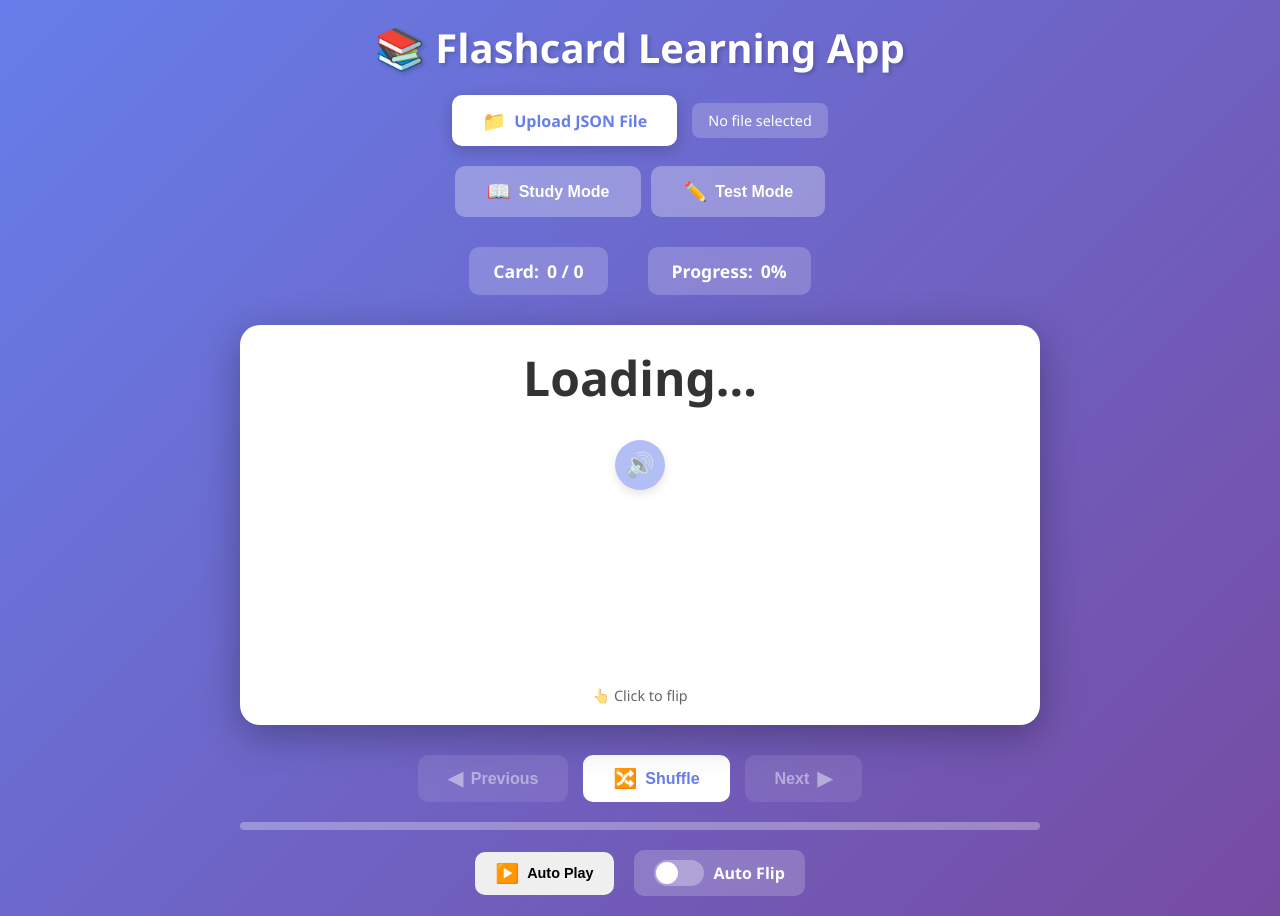
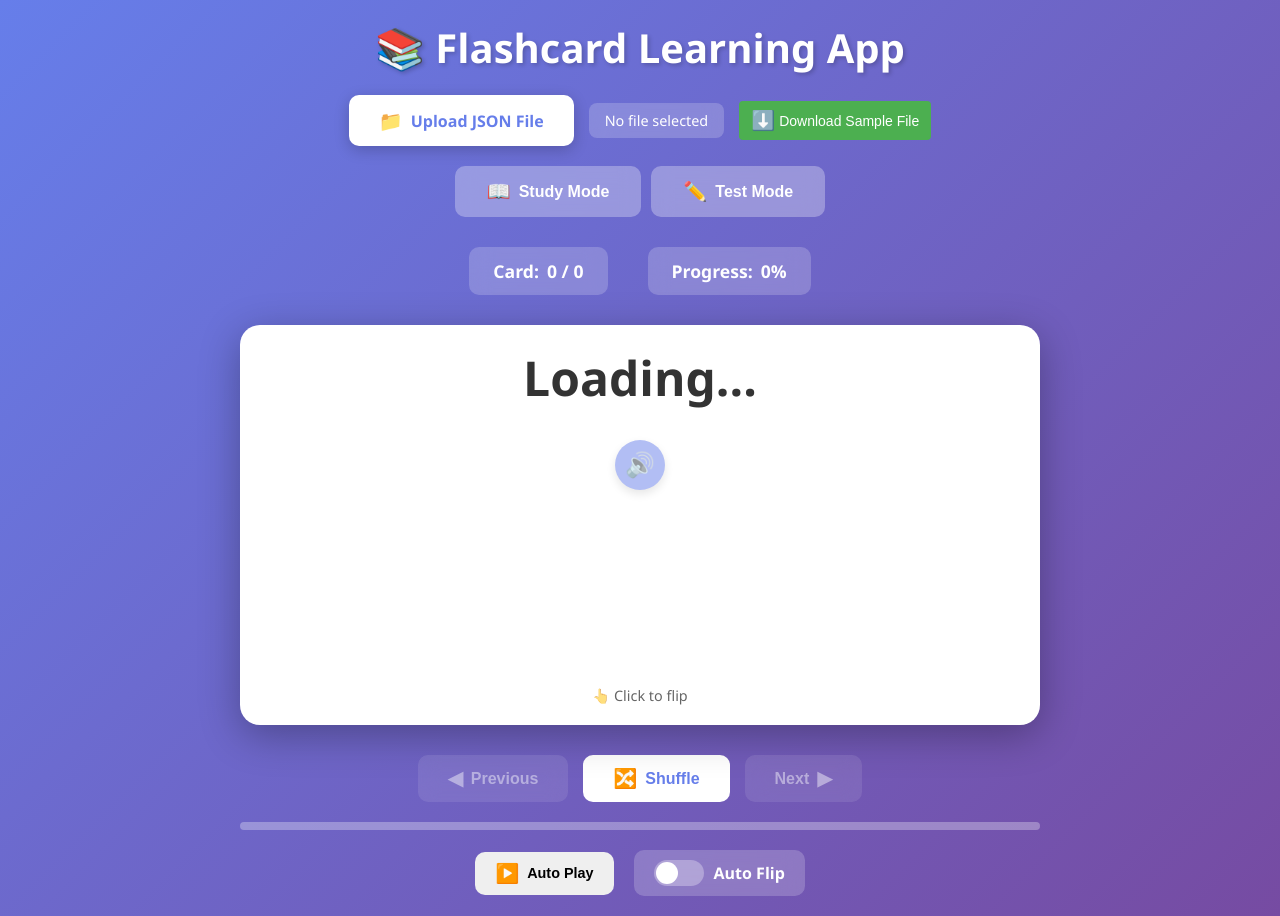
Before and after one commit to vietanhdang/angular-flash-card, an Angular app: page /home in a window 1280 px wide. Built offline with nearby package versions, Linux system fonts and the light colour scheme.

Commit message:
feat: add sample flashcards JSON file and implement download functionality in header component

```diff
--- /dev/null
+++ b/src/app/assets/sample_flashcards.json
@@ -0,0 +1,62 @@
+[
+  {
+    "word": "suite"
+  },
+  {
+    "word": "ambassador"
+  },
+  {
+    "word": "president"
+  },
+  {
+    "word": "hotel"
+  },
+  {
+    "word": "reservation"
+  },
+  {
+    "word": "luggage"
+  },
+  {
+    "word": "flight"
+  },
+  {
+    "word": "airport"
+  },
+  {
+    "word": "passport"
+  },
+  {
+    "word": "visa"
+  },
+  {
+    "word": "reception"
+  },
+  {
+    "word": "concierge"
+  },
+  {
+    "word": "booking"
+  },
+  {
+    "word": "check-in"
+  },
+  {
+    "word": "check-out"
+  },
+  {
+    "word": "room"
+  },
+  {
+    "word": "service"
+  },
+  {
+    "word": "amenity"
+  },
+  {
+    "word": "gym"
+  },
+  {
+    "word": "pool"
+  }
+]
--- a/src/app/layouts/header/header.component.css
+++ b/src/app/layouts/header/header.component.css
@@ -0,0 +1,12 @@
+.download-sample {
+  border: none;
+  padding: 8px 12px;
+  border-radius: 4px;
+  cursor: pointer;
+  font-size: 14px;
+  display: flex;
+  align-items: center;
+  background-color: #4caf50;
+  color: white;
+  gap: 4px;
+}
--- a/src/app/layouts/header/header.component.html
+++ b/src/app/layouts/header/header.component.html
@@ -13,6 +13,9 @@
       (change)="onFileSelected($event)"
     />
     <span class="file-name" id="file-name">{{ fileName }}</span>
+    <button class="download-sample" (click)="downloadSample()">
+      <span class="btn-icon">⬇️</span> Download Sample File
+    </button>
   </div>
   <div class="mode-switch">
     <button class="btn btn-mode" id="study-mode-btn">
--- a/src/app/layouts/header/header.component.ts
+++ b/src/app/layouts/header/header.component.ts
@@ -45,4 +45,17 @@ export class HeaderComponent {
 
     reader.readAsText(file);
   }
+
+  downloadSample() {
+    fetch('assets/sample_flashcards.json')
+      .then((res) => res.blob())
+      .then((blob) => {
+        const url = window.URL.createObjectURL(blob);
+        const a = document.createElement('a');
+        a.href = url;
+        a.download = 'sample_flashcards.json';
+        a.click();
+        window.URL.revokeObjectURL(url);
+      });
+  }
 }
```
